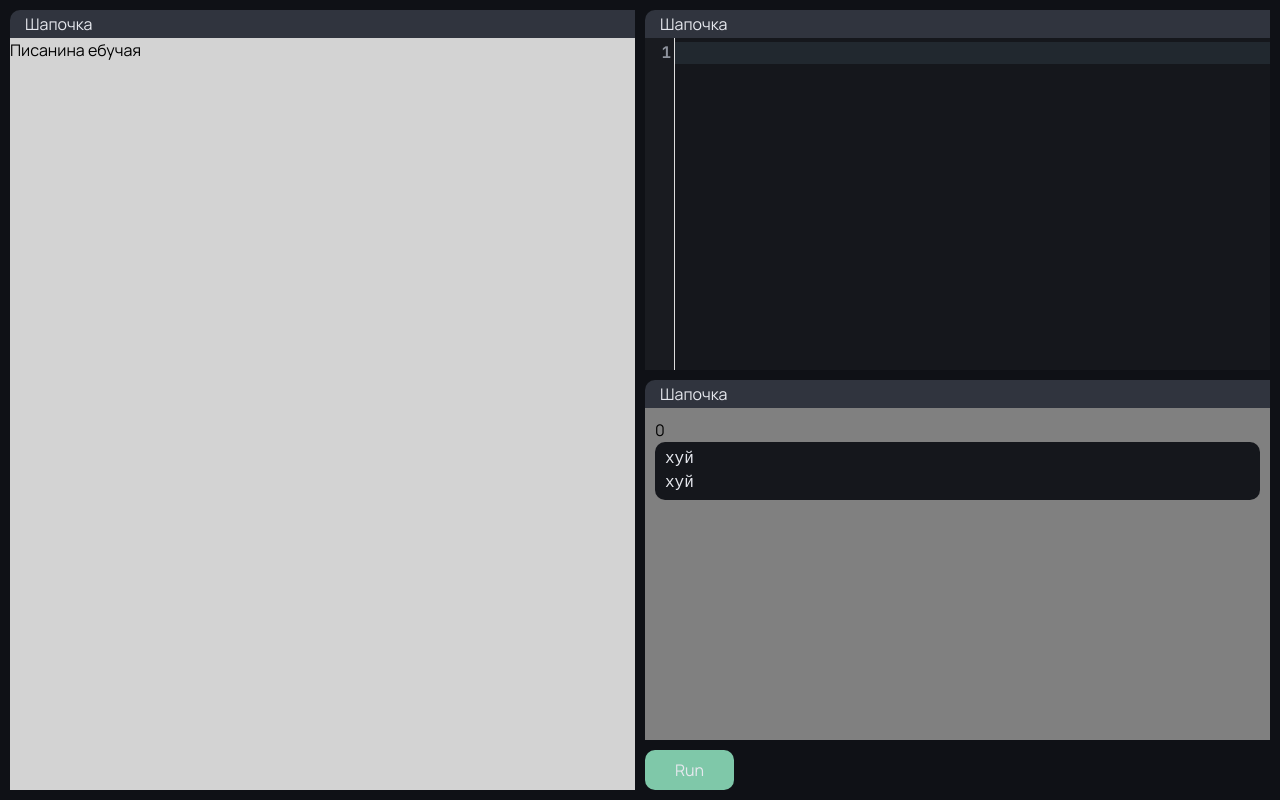
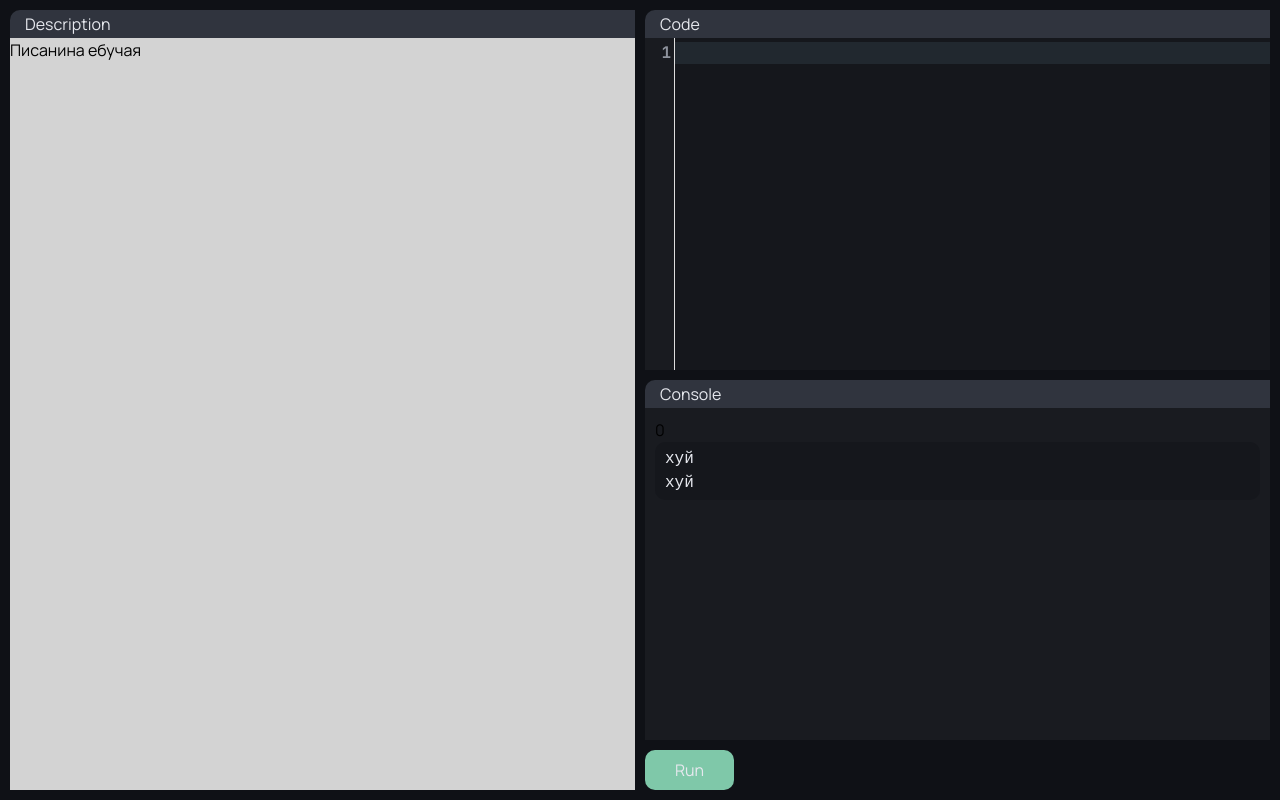
Before and after one commit to grekovpavel019/CodeDuel, a React (Vite) app in the folder frontend/: page / in a window 1280 px wide. Built offline with nearby package versions, Linux system fonts and the light colour scheme.

Commit message:
minor changes

```diff
--- a/frontend/src/app/styles/variables.scss
+++ b/frontend/src/app/styles/variables.scss
@@ -14,15 +14,13 @@
     /* Code editor */
     --editor-bg: #15171c;
     --editor-text: #d8dbe2;
-
     --editor-gutter-bg: #191b20;
     --editor-gutter-text: #8e939d;
-
     --editor-active-line: #46586144;
     --editor-selection: #303644;
-
     --editor-scrollbar-controls: #ffffff44;
 
+    /* Syntax HighLight */
     --editor-syntax-keyword: #c792ea;
     --editor-syntax-string: #c3e88d;
     --editor-syntax-number: #f78c6c;
@@ -32,5 +30,8 @@
     --editor-syntax-type: #ffcb6b;
     --editor-syntax-operator: #89ddff;
 
+    /* Console */
+    --console-bg: #191b20;
+
     --button-primary: #7fc8a9;
 }
--- a/frontend/src/shared/components/title-bar/TitleBar.tsx
+++ b/frontend/src/shared/components/title-bar/TitleBar.tsx
@@ -2,12 +2,20 @@ import React, { type FC } from "react";
 
 import styles from "./TitleBar.module.scss"
 
-const TitleBar: FC = (): React.JSX.Element => {
+type TitleBarProps = {
+    children: string;
+}
+
+const TitleBar: FC<TitleBarProps> = (props: TitleBarProps): React.JSX.Element => {
+    const {
+        children
+    } = props;
+
     return (
         <div
             className={styles.titleBar}
         >
-            Шапочка
+            {children}
         </div>
     );
 };
--- a/frontend/src/widgets/CodeEditorPanel/CodeEditorPanel.tsx
+++ b/frontend/src/widgets/CodeEditorPanel/CodeEditorPanel.tsx
@@ -21,7 +21,7 @@ const CodeEditorPanel: FC<CodeEditorPanelProps> = (props: CodeEditorPanelProps):
         <div
             className={styles.codeEditorPanel}
         >
-            <TitleBar />
+            <TitleBar>Code</TitleBar>
 
             <CodeEditor
                 code={code}
--- a/frontend/src/widgets/ConsolePanel/ConsolePanel.module.scss
+++ b/frontend/src/widgets/ConsolePanel/ConsolePanel.module.scss
@@ -7,7 +7,7 @@
 }
 
 .console {
-    background-color: gray;
+    background-color: var(--console-bg);
 
     width: 100%;
 
--- a/frontend/src/widgets/ConsolePanel/ConsolePanel.tsx
+++ b/frontend/src/widgets/ConsolePanel/ConsolePanel.tsx
@@ -11,7 +11,7 @@ const Console: FC = (): React.JSX.Element => {
         <div
             className={styles.consolePanel}
         >
-            <TitleBar />
+            <TitleBar>Console</TitleBar>
 
             <div
                 className={styles.console}
--- a/frontend/src/widgets/TaskPanel/TaskPanel.tsx
+++ b/frontend/src/widgets/TaskPanel/TaskPanel.tsx
@@ -10,7 +10,7 @@ const TaskPanel: FC = (): React.JSX.Element => {
         <div
             className={styles.taskPanel}
         >
-            <TitleBar />
+            <TitleBar>Description</TitleBar>
             <TaskDescription />
         </div>
     );
```
